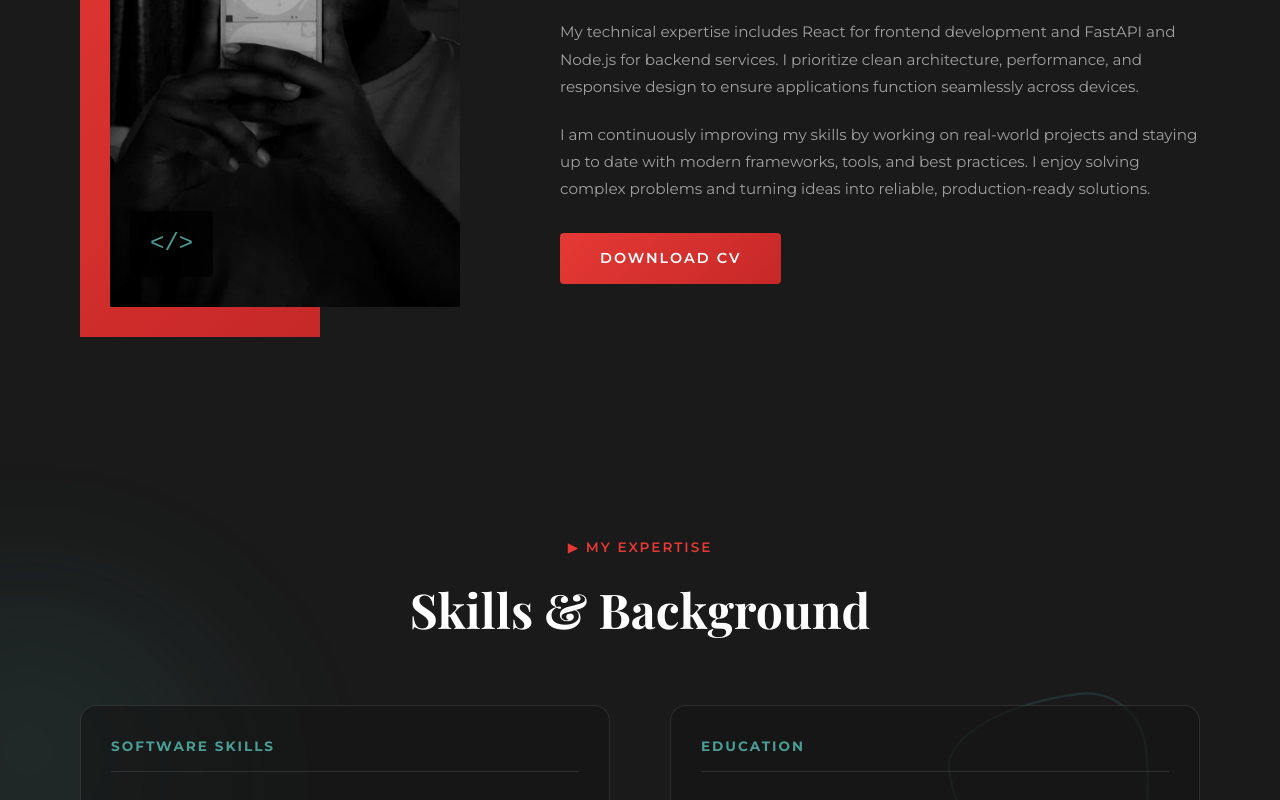
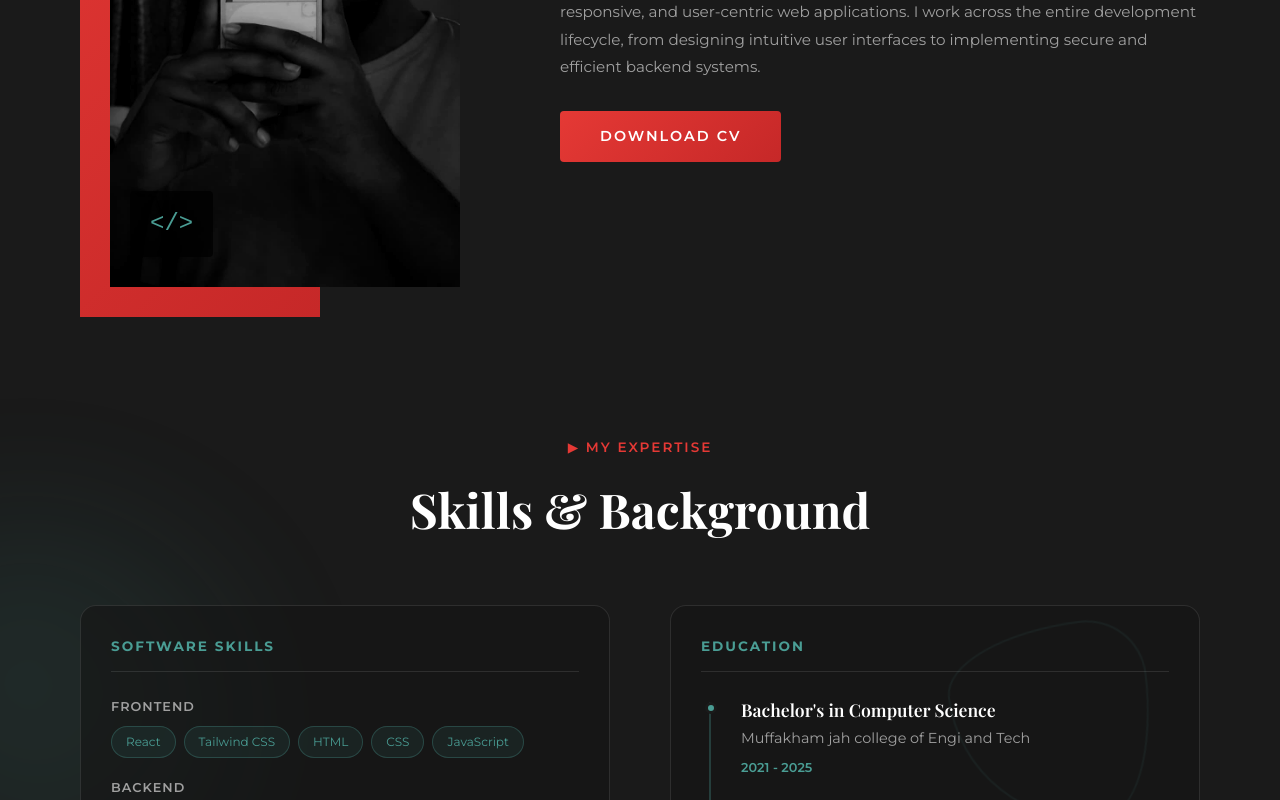
Before and after one commit to Abrar-khan04/portfolio, a React (Vite) app: page / in a window 1280 px wide. Shown: the part 1180-1980 px from the top of the page. Built offline with nearby package versions, Linux system fonts and the light colour scheme; a web font is replaced by a local one.

Commit message:
Reduce section gaps and move title left

```diff
--- a/src/App.css
+++ b/src/App.css
@@ -388,7 +388,7 @@
 .title-section {
   position: relative;
   z-index: 2;
-  margin-left: -50px;
+  margin-left: -200px;
   display: flex;
   flex-direction: column;
   align-items: flex-start;
@@ -896,9 +896,9 @@
    =============================== */
 .about-section {
   position: relative;
-  min-height: 100vh;
+  min-height: auto;
   background-color: #1a1a1a;
-  padding: 100px 80px;
+  padding: 80px 80px 60px;
   display: flex;
   align-items: center;
   justify-content: center;
@@ -1347,9 +1347,9 @@ section {
    =============================== */
 .projects-section {
   position: relative;
-  min-height: 100vh;
+  min-height: auto;
   background-color: #0a0a0a;
-  padding: 100px 80px;
+  padding: 60px 80px;
 }
 
 .projects-container {
@@ -1597,9 +1597,9 @@ section {
    =============================== */
 .skills-section {
   position: relative;
-  min-height: 100vh;
+  min-height: auto;
   background-color: var(--bg-secondary);
-  padding: 100px 80px;
+  padding: 60px 80px 80px;
   overflow: hidden;
 }
 
@@ -1959,9 +1959,9 @@ section {
    =============================== */
 .case-study-section {
   position: relative;
-  min-height: 100vh;
+  min-height: auto;
   background-color: var(--bg-primary);
-  padding: 100px 80px;
+  padding: 60px 80px 80px;
   overflow: hidden;
 }
 
@@ -2320,9 +2320,9 @@ section {
    =============================== */
 .contact-section {
   position: relative;
-  min-height: 100vh;
+  min-height: auto;
   background-color: var(--bg-secondary);
-  padding: 100px 80px;
+  padding: 60px 80px 80px;
   overflow: hidden;
 }
 
--- a/src/App.jsx
+++ b/src/App.jsx
@@ -144,12 +144,7 @@ function App() {
             <p className="about-description">
               I am a Full-Stack Web Developer with a strong focus on building scalable, responsive, and user-centric web applications. I work across the entire development lifecycle, from designing intuitive user interfaces to implementing secure and efficient backend systems.
             </p>
-            <p className="about-description">
-              My technical expertise includes React for frontend development and FastAPI and Node.js for backend services. I prioritize clean architecture, performance, and responsive design to ensure applications function seamlessly across devices.
-            </p>
-            <p className="about-description">
-              I am continuously improving my skills by working on real-world projects and staying up to date with modern frameworks, tools, and best practices. I enjoy solving complex problems and turning ideas into reliable, production-ready solutions.
-            </p>
+
 
             {/* Download CV Button */}
             <a href="/Mohammed_Abrar_Full_Stack.pdf" download className="download-cv-btn reveal stagger-2">Download CV</a>
```
